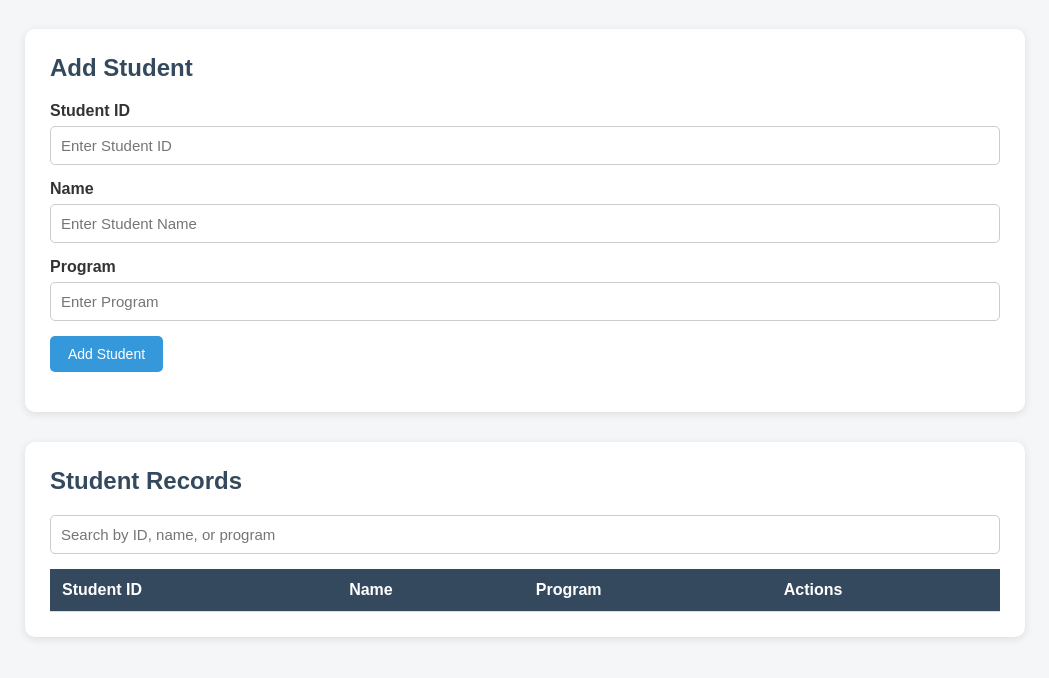
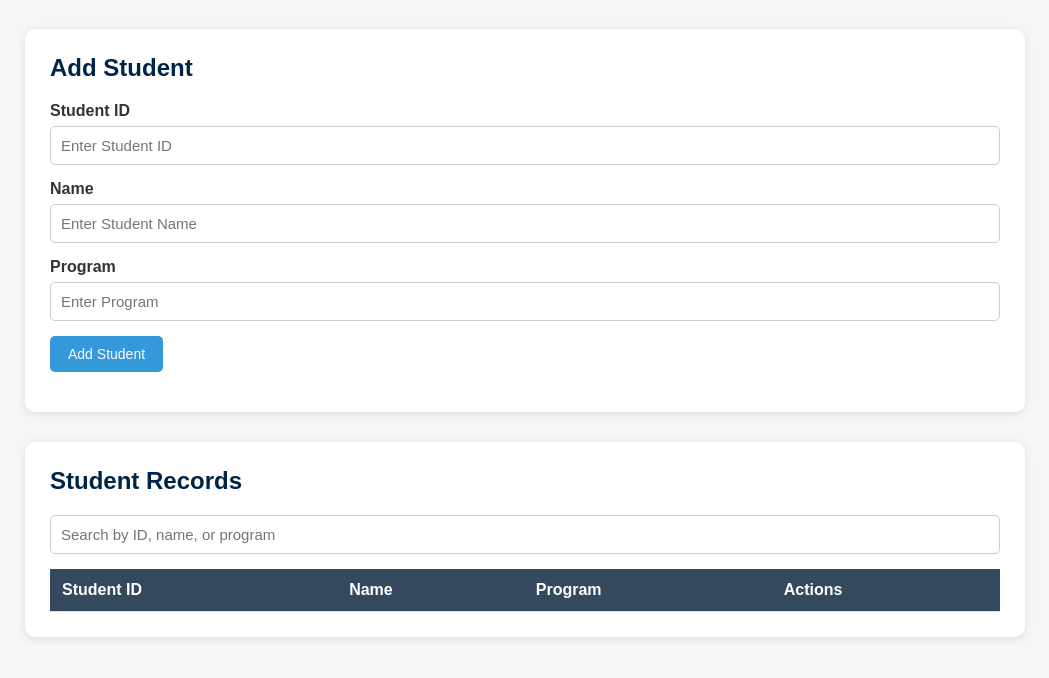
Before and after one commit to cropsarenotawesome-commits/student-crud-app, a website: page public/index.html in a window 1280 px wide. Shown: the part 68-746 px from the top of the page, without its empty margins (115-1164 px from the left). Drawn offline with Linux system fonts and the light colour scheme; no server answers.

Commit message:
Update application interface

```diff
--- a/public/style.css
+++ b/public/style.css
@@ -24,7 +24,7 @@ h1 {
 
 h2 {
     margin-bottom: 20px;
-    color: #34495e;
+    color: #002447;
 }
 
 /* Form Section */
```
